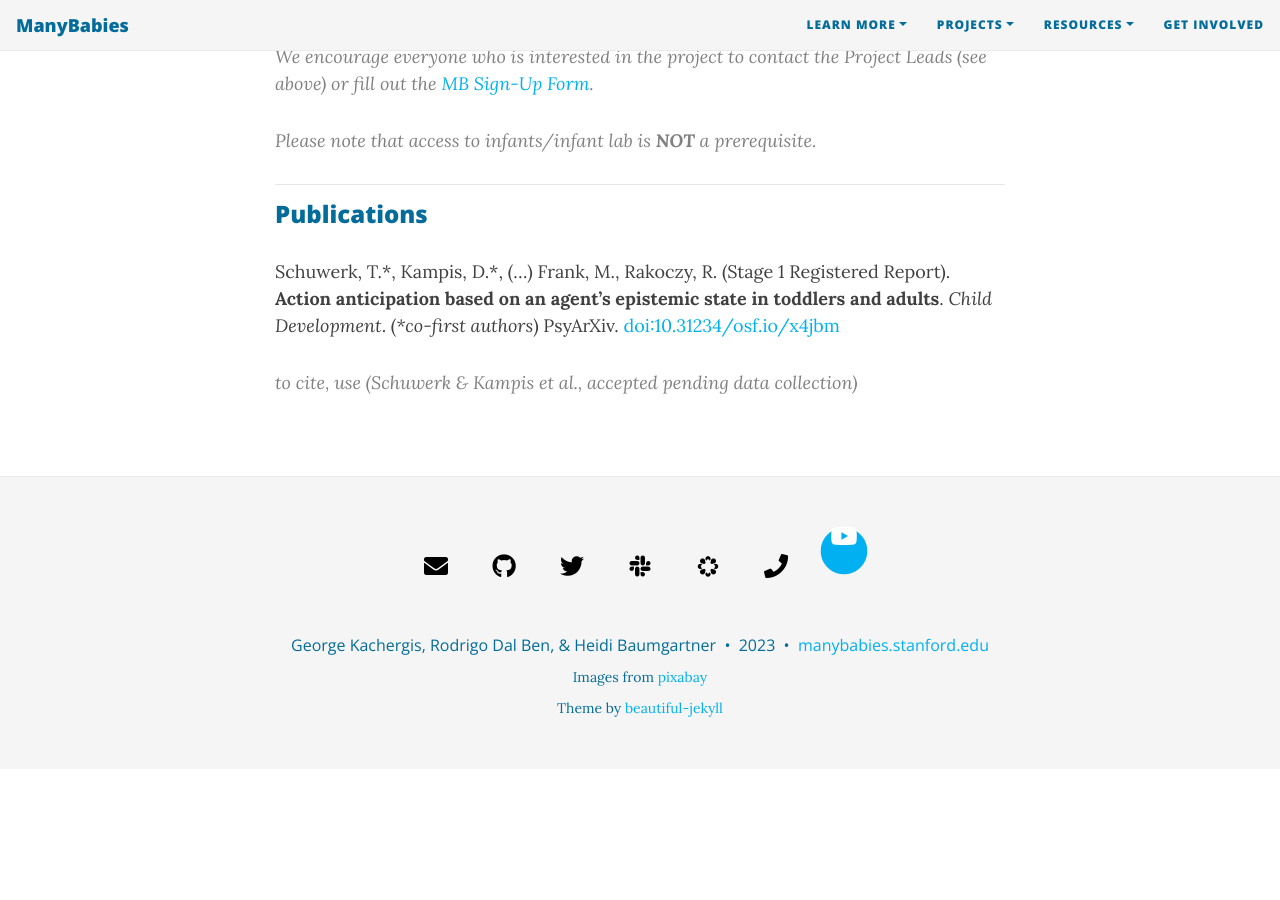
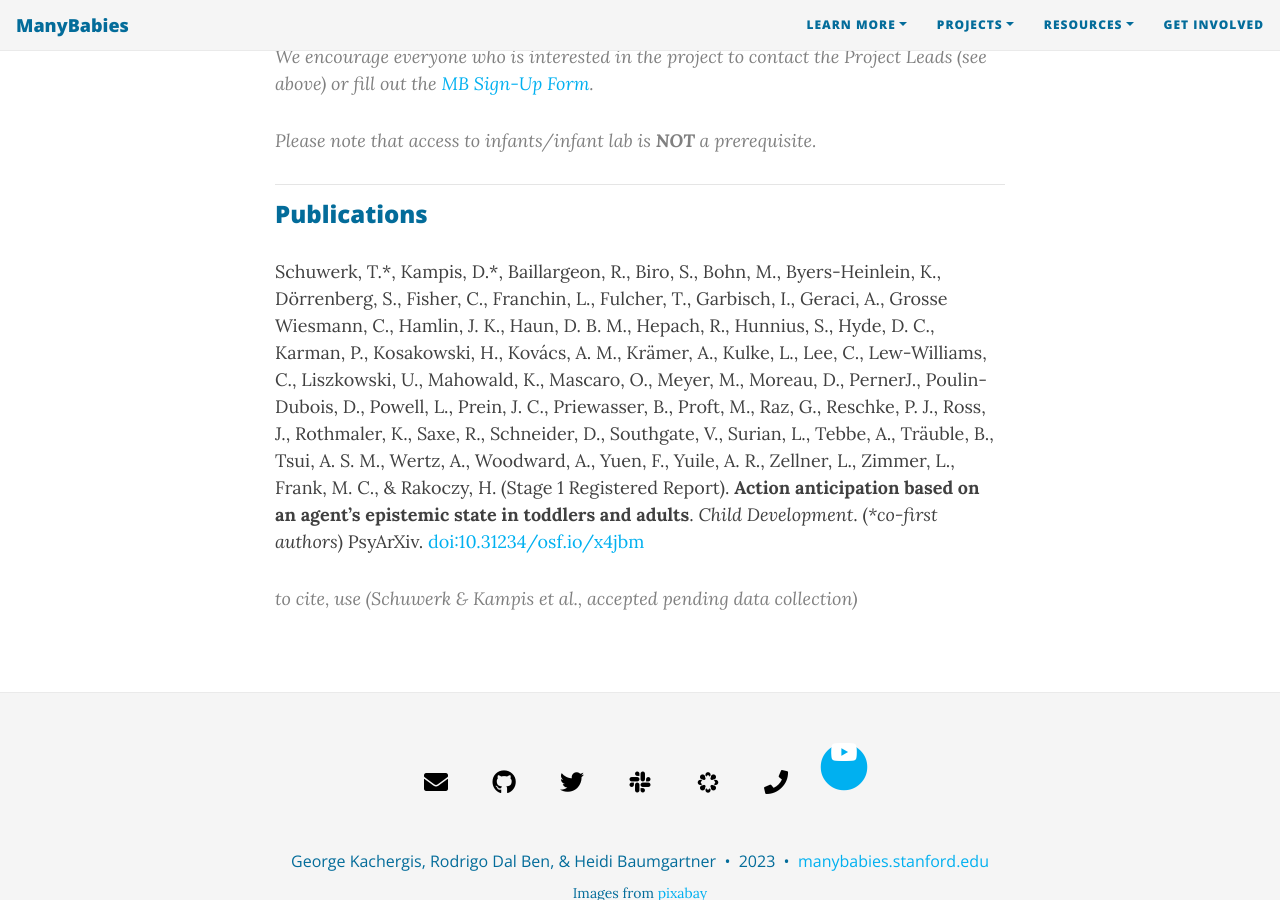
Before and after one commit to manybabies/manybabies.github.io, a Jekyll site: the page built from MB2.md, in a window 1280 px wide and 900 px high, scrolled down 1730 px. Built offline with Jekyll 4.4.1, drawn with Linux system fonts in a browser that asks for light colours; nearby versions of some CDN libraries; some web fonts are replaced; before the commit the page ends 2499 px from its top, so only the background shows below that.

Commit message:
update citations

```diff
--- a/MB2.md
+++ b/MB2.md
@@ -52,6 +52,6 @@
 
 ***
 ### Publications
-Schuwerk, T.\*, Kampis, D.\*, (...) Frank, M., Rakoczy, R. (Stage 1 Registered Report). **Action anticipation based on an agent's epistemic state in toddlers and adults**. *Child Development*. (<i>\*co-first authors</i>) PsyArXiv. [doi:10.31234/osf.io/x4jbm](https://doi.org/10.31234/osf.io/x4jbm)
+Schuwerk, T.\*, Kampis, D.\*, Baillargeon, R., Biro, S., Bohn, M., Byers-Heinlein, K., Dörrenberg, S., Fisher, C., Franchin, L., Fulcher, T., Garbisch, I., Geraci, A., Grosse Wiesmann, C., Hamlin, J. K., Haun, D. B. M., Hepach, R., Hunnius, S., Hyde, D. C., Karman, P., Kosakowski, H., Kovács, A. M., Krämer, A., Kulke, L., Lee, C., Lew-Williams, C., Liszkowski, U., Mahowald, K., Mascaro, O., Meyer, M., Moreau, D., PernerJ., Poulin-Dubois, D., Powell, L., Prein, J. C., Priewasser, B., Proft, M., Raz, G., Reschke, P. J., Ross, J., Rothmaler, K., Saxe, R., Schneider, D., Southgate, V., Surian, L., Tebbe, A., Träuble, B., Tsui, A. S. M., Wertz, A., Woodward, A., Yuen, F., Yuile, A. R., Zellner, L., Zimmer, L., Frank, M. C., & Rakoczy, H. (Stage 1 Registered Report). **Action anticipation based on an agent's epistemic state in toddlers and adults**. *Child Development*. (<i>\*co-first authors</i>) PsyArXiv. [doi:10.31234/osf.io/x4jbm](https://doi.org/10.31234/osf.io/x4jbm)
 
 > to cite, use (Schuwerk & Kampis et al., accepted pending data collection)
```
Also changed, not shown: MB4.md (+1 -1 lines).
